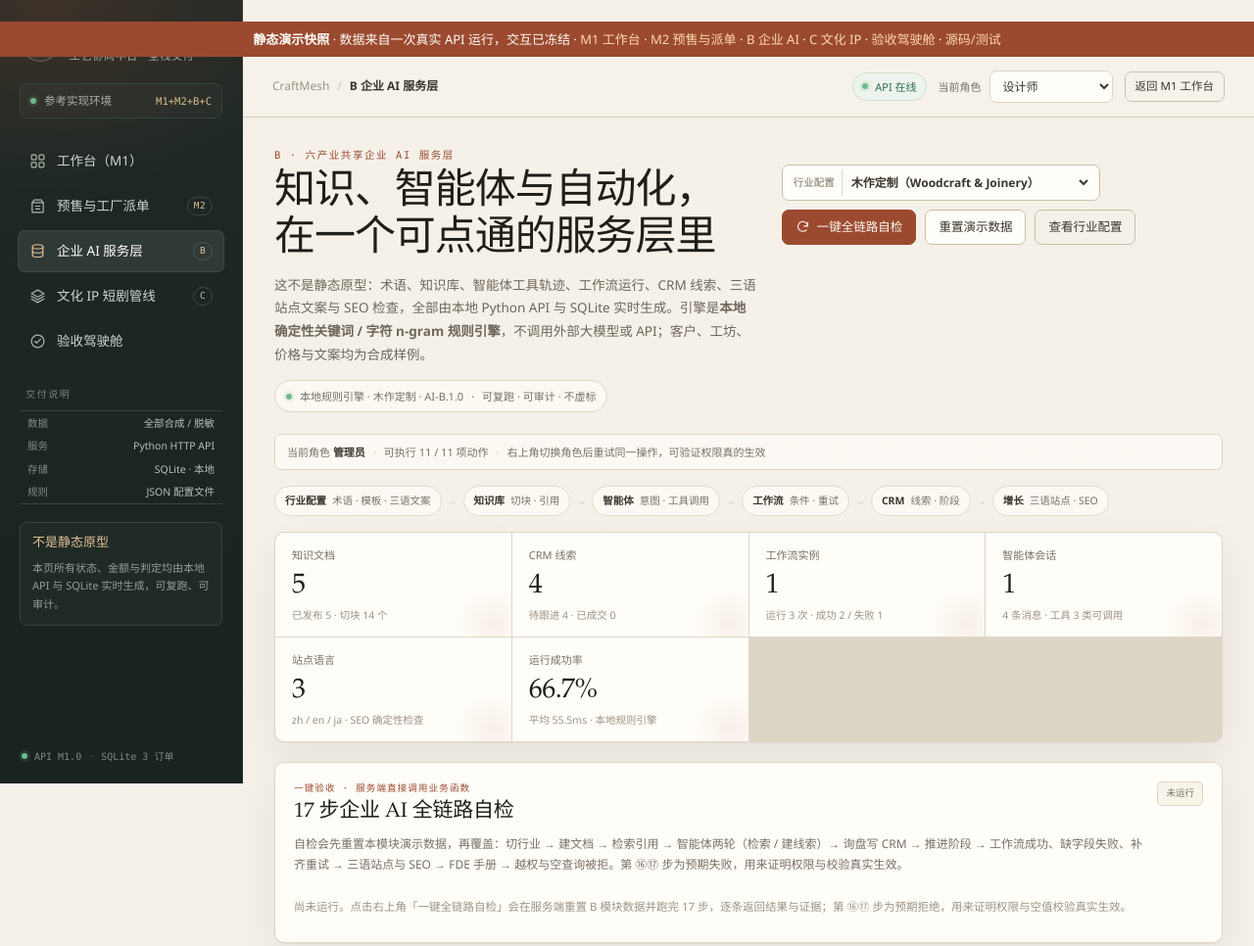
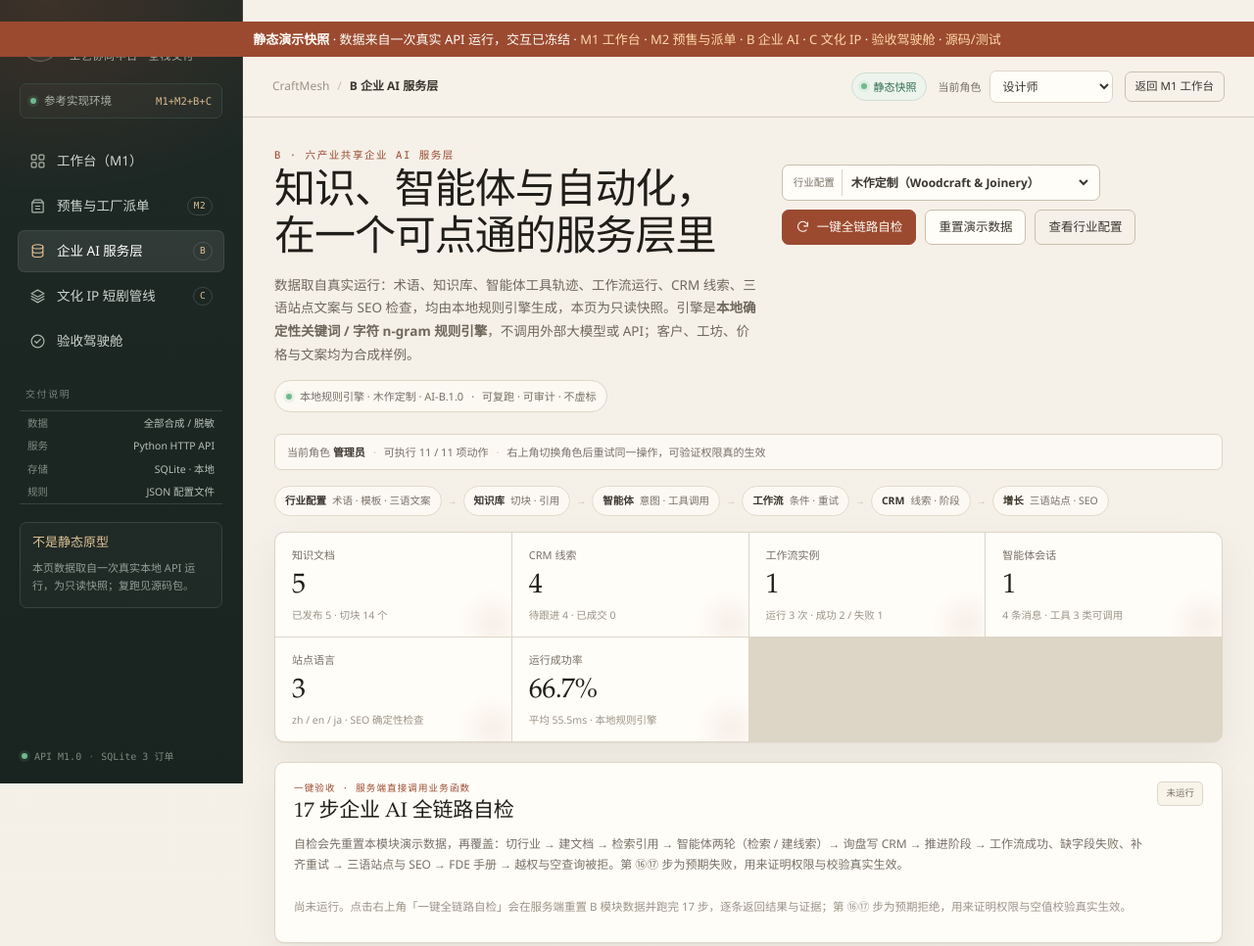
Before and after one commit to Gupeat/craftmesh-m1, a plain HTML site: page docs/demo/ai.html in a window 1280 px wide. Shown: the top 966 px of the page at 98% size. Drawn offline with Linux system fonts and the light colour scheme.

Commit message:
Fix 1724 demo: 85 tests, static snapshot labels, walkthrough local-first

```diff
--- a/docs/demo/ai.html
+++ b/docs/demo/ai.html
@@ -52,7 +52,7 @@
       </div>
       <div class="sidebar-note">
         <div class="note-kicker">不是静态原型</div>
-        <p>本页所有状态、金额与判定均由本地 API 与 SQLite 实时生成，可复跑、可审计。</p>
+        <p>本页数据取自一次真实本地 API 运行，为只读快照；复跑见源码包。</p>
       </div>
       <div class="sidebar-foot">
         <span class="live-dot"></span>
@@ -70,7 +70,7 @@
         </div>
       </div>
       <div class="topbar-right">
-        <span class="api-badge" id="apiBadge"><span class="live-dot"></span><span>API 在线</span></span>
+        <span class="api-badge" id="apiBadge"><span class="live-dot"></span><span>静态快照</span></span>
         <label class="role-switcher"><span>当前角色</span>
           <select id="shellRole" aria-label="切换演示角色">
             <option value="designer">设计师</option><option value="ops">生产运营</option><option value="workshop">工坊</option><option value="finance">财务</option><option value="buyer">买家 / 支持者</option><option value="admin">管理员</option>
@@ -83,7 +83,7 @@
         <div class="page-head-copy">
           <div class="eyebrow">B · 六产业共享企业 AI 服务层</div>
           <h1>知识、智能体与自动化，<br>在一个可点通的服务层里</h1>
-          <p class="lede">这不是静态原型：术语、知识库、智能体工具轨迹、工作流运行、CRM 线索、三语站点文案与 SEO 检查，全部由本地 Python API 与 SQLite 实时生成。引擎是<strong>本地确定性关键词 / 字符 n-gram 规则引擎</strong>，不调用外部大模型或 API；客户、工坊、价格与文案均为合成样例。</p>
+          <p class="lede">数据取自真实运行：术语、知识库、智能体工具轨迹、工作流运行、CRM 线索、三语站点文案与 SEO 检查，均由本地规则引擎生成，本页为只读快照。引擎是<strong>本地确定性关键词 / 字符 n-gram 规则引擎</strong>，不调用外部大模型或 API；客户、工坊、价格与文案均为合成样例。</p>
           <div class="ai-engine-badge"><span class="live-dot"></span><span id="engineChip">本地规则引擎 · 木作定制 · AI-B.1.0</span><span class="dot-sep">·</span><span>可复跑 · 可审计 · 不虚标</span></div>
         </div>
         <div class="page-actions">
```
